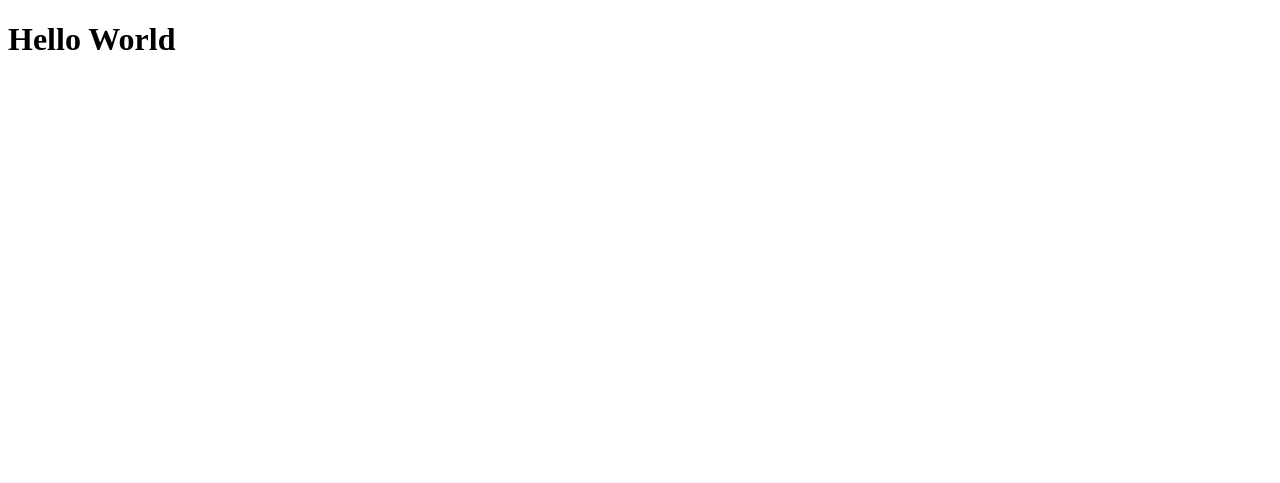
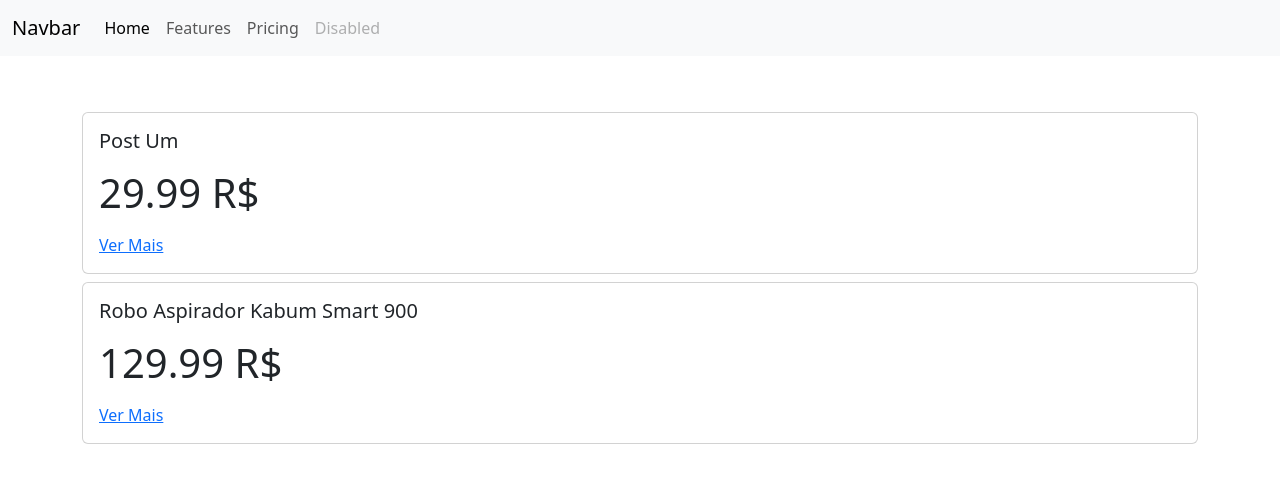
Before and after one commit to wagnerpalmeira/django-labiv-2024-2, a Django app: page /promotions/ in a window 1280 px wide. Before the commit the part shown is almost empty. Shown: the top 483 px of the page. Run offline with Django 5.2, Linux system fonts and the light colour scheme.

Commit message:
Adding templates

```diff
--- a/promocode/promotions/templates/promotions/index.html
+++ b/promocode/promotions/templates/promotions/index.html
@@ -1,11 +1,63 @@
 <!DOCTYPE html>
 <html lang="en">
+
 <head>
     <meta charset="UTF-8">
     <meta name="viewport" content="width=device-width, initial-scale=1.0">
-    <title>Hello World</title>
+    <title>Promocode</title>
+    <link rel="stylesheet" href="https://cdn.jsdelivr.net/npm/bootstrap@5.3.3/dist/css/bootstrap.min.css">
 </head>
+
 <body>
-    <h1>Hello World</h1>
+    <nav class="navbar navbar-expand-lg bg-body-tertiary">
+        <div class="container-fluid">
+            <a class="navbar-brand" href="#">Navbar</a>
+            <button class="navbar-toggler" type="button" data-bs-toggle="collapse" data-bs-target="#navbarNav"
+                aria-controls="navbarNav" aria-expanded="false" aria-label="Toggle navigation">
+                <span class="navbar-toggler-icon"></span>
+            </button>
+            <div class="collapse navbar-collapse" id="navbarNav">
+                <ul class="navbar-nav">
+                    <li class="nav-item">
+                        <a class="nav-link active" aria-current="page" href="#">Home</a>
+                    </li>
+                    <li class="nav-item">
+                        <a class="nav-link" href="#">Features</a>
+                    </li>
+                    <li class="nav-item">
+                        <a class="nav-link" href="#">Pricing</a>
+                    </li>
+                    <li class="nav-item">
+                        <a class="nav-link disabled" aria-disabled="true">Disabled</a>
+                    </li>
+                </ul>
+            </div>
+        </div>
+    </nav>
+
+    <main class="pt-5">
+        <div class="container">
+            <div class="row">
+                {% for promotion in promotions %}
+                <div class="col-12 mt-2">
+                    <div class="card">
+                        <div class="card-body">
+                            <h5 class="card-title">{{promotion.title}}</h5>
+                            <p class="card-text">
+                                <h1>
+                                    {{promotion.price}} R$
+                                </h1>
+                            </p>
+                            <a href="{{promotion.url}}" class="card-link" target="_blank">Ver Mais</a>
+                        </div>
+                    </div>
+                </div>
+                {% endfor %}
+            </div>
+        </div>
+    </main>
+
+    <script src="https://cdn.jsdelivr.net/npm/bootstrap@5.3.3/dist/js/bootstrap.bundle.min.js"></script>
 </body>
+
 </html>
--- a/promocode/promotions/views.py
+++ b/promocode/promotions/views.py
@@ -1,4 +1,20 @@
 from django.shortcuts import render
 
+promotions = [
+    {
+        'title': 'Post Um',
+        'price': 29.99,
+        'url': 'https://google.com'
+    },
+    {
+        'title': 'Robo Aspirador Kabum Smart 900',
+        'price': 129.99,
+        'url': 'https://www.kabum.com.br/produto/366169/robo-aspirador-kabum-smart-900-127v-branco-ir360-controle-via-app-recipiente-dispensador-de-po-kbsf011'
+    },
+]
+
 def promotions_list(request):
-    return render(request, 'promotions/index.html')
+    context  = {
+        'promotions': promotions,
+    }
+    return render(request, 'promotions/index.html', context)
```
